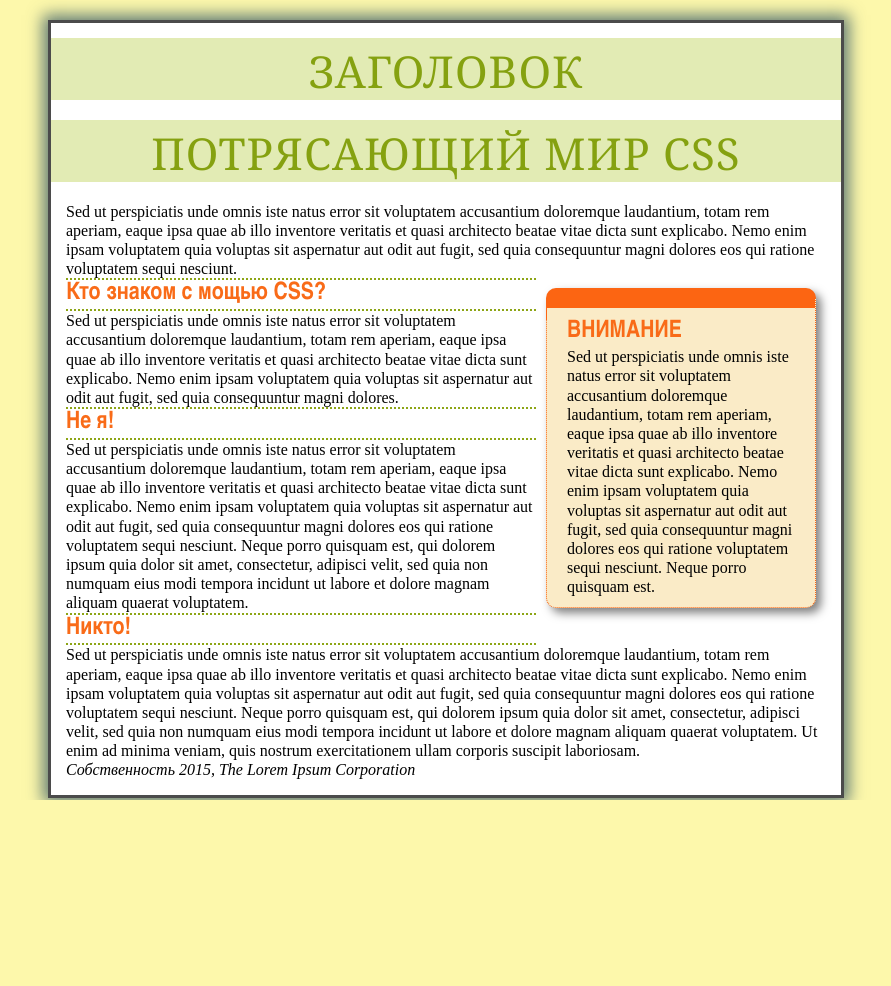
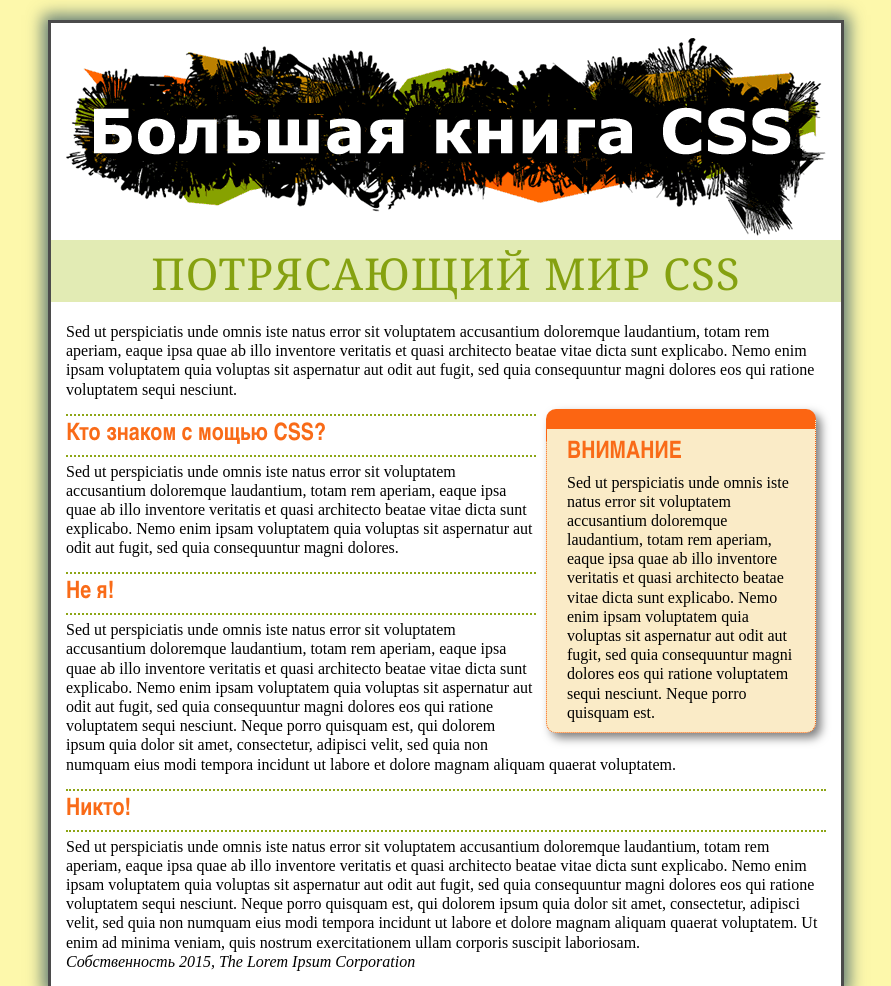
Before and after one commit to alklas/WD, a plain HTML site: page 07w/index.html in a window 1280 px wide. Shown: the top 986 px of the page, without its empty margins (194-1085 px from the left). Before the commit the page ends 800 px from the top, so only its background shows below. Drawn offline with Linux system fonts and the light colour scheme.

Commit message:
Работа с текстом, работа с полями, отступами и границами

```diff
--- a/07w/index.html
+++ b/07w/index.html
@@ -7,14 +7,15 @@
 </head>
 
 <body id="article">
+  <div id="banner"><img src="images/banner.png" width="760" height="198" alt="Большая книга CSS">
   </div>
-  <h1 class="banner"> Заголовок </h1>
+
   <h1>Потрясающий мир CSS</h1>
   <p>Sed ut perspiciatis unde omnis iste natus error sit voluptatem accusantium doloremque laudantium, totam rem aperiam, eaque ipsa quae ab illo inventore veritatis et quasi architecto beatae vitae dicta sunt explicabo. Nemo enim ipsam voluptatem quia voluptas sit aspernatur aut odit aut fugit, sed quia consequuntur magni dolores eos qui ratione voluptatem sequi nesciunt. </p>
-	<div class="sidebar">
+  <div class="sidebar">
 		<h2>ВНИМАНИЕ</h2>
 		<p class="note">Sed ut perspiciatis unde omnis iste natus error sit voluptatem accusantium doloremque laudantium, totam rem aperiam, eaque ipsa quae ab illo inventore veritatis et quasi architecto beatae vitae dicta sunt explicabo. Nemo enim ipsam voluptatem quia voluptas sit aspernatur aut odit aut fugit, sed quia consequuntur magni dolores eos qui ratione voluptatem sequi nesciunt. Neque porro quisquam est.</p>
-	</div>
+  </div>
   <h2>Кто знаком с мощью CSS?</h2>
   <p>Sed ut perspiciatis unde omnis iste natus error sit voluptatem accusantium doloremque laudantium, totam rem aperiam, eaque ipsa quae ab illo inventore veritatis et quasi architecto beatae vitae dicta sunt explicabo. Nemo enim ipsam voluptatem quia voluptas sit aspernatur aut odit aut fugit, sed quia consequuntur magni dolores.</p>
 <h2>Не я!</h2>
--- a/07w/main.css
+++ b/07w/main.css
@@ -1,3 +1,7 @@
+@font-face {
+  font-family: 'Oi';
+  src: url('fonts/Oi-Regular.ttf') format('truetype');
+}
 /* сброс стилей браузера */
 html, body, div, span, object, iframe, h1, h2, h3, h4, h5, h6, p, blockquote, pre, a, abbr, acronym, address, big, cite, code, del, dfn, em, img, ins, kbd, q, s, samp,small, strike, strong, sub, sup, tt, var, b, u, i, center, dl, dt, dd, ol, ul, li, fieldset, form, label, legend,
 table, caption, tbody, tfoot, thead, tr, th, td, article, aside, canvas, details, embed,
@@ -28,7 +32,6 @@ table {
   border-spacing: 0;
 }
 /* конец кода сброса стилей браузера */
-
 html {
 	background-color: rgb(253,248,171);
 }
@@ -40,7 +43,7 @@ body {
 	margin-left: auto;
 	margin-right: auto;
 	padding: 15px;
-	box-shadow: 0 0 15px 5px rgba(44,82,100,0.75);
+	box-shadow: 0 0 15px 5px rgba(44,82,100,.75);
 }
 h1 {
 	font-size: 2.75em;
@@ -60,6 +63,9 @@ h2 {
 	color: rgb(249,107,24);
 	border-top: 2px dotted rgb(141,165,22);
 	border-bottom: 2px dotted rgb(141,165,22);
+	padding-top: 5px;
+	padding-bottom: 5px;
+	margin: 15px 0 5px 0;
 	overflow: hidden;
 }
 .sidebar {
@@ -71,7 +77,7 @@ h2 {
 	border: 1px dotted rgb(252,101,18);
 	border-top: 20px solid rgb(252,101,18);
 	border-radius: 10px;
-	box-shadow: 5px 5px 10px rgba(0,0,0,0.5);
+	box-shadow: 5px 5px 10px rgba(0,0,0,.5);
 }
 .sidebar h2 {
 	border: none;
```
Also changed, not shown: 07w/fonts/OFL.txt (added), 07w/fonts/Oi-Regular.ttf (added), 3 other files.
